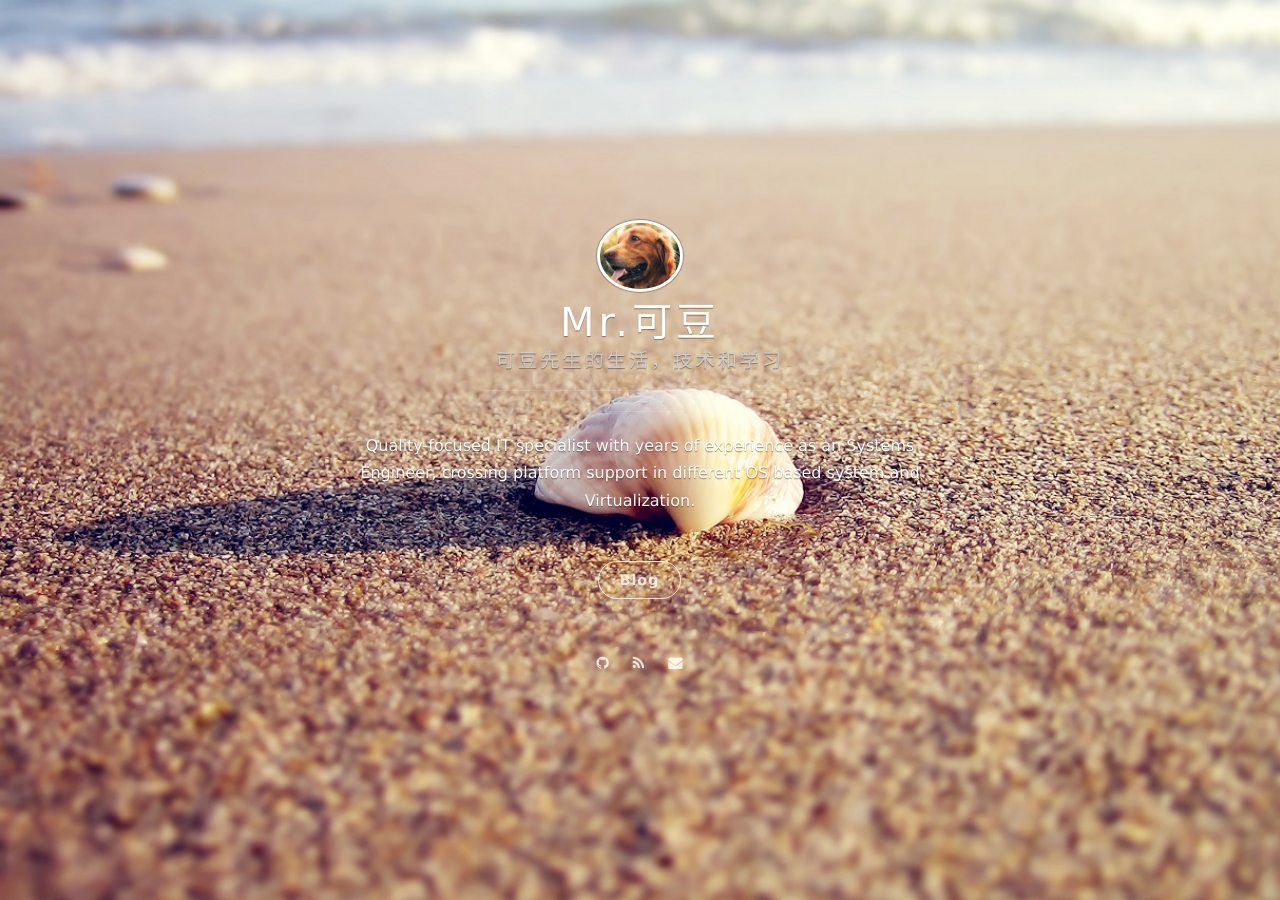
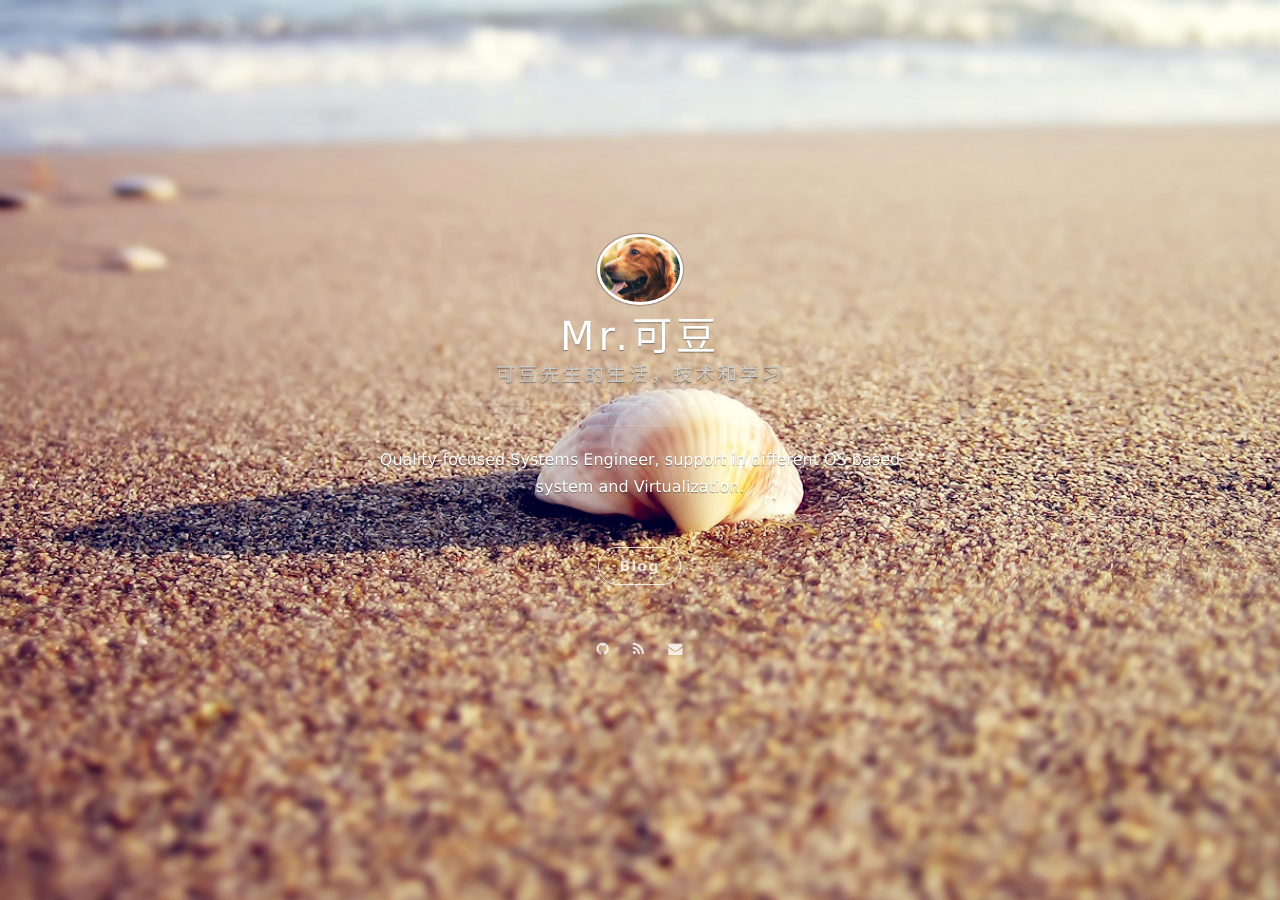
Before and after one commit to NickSu86/NickSu86.github.io, a Jekyll site: the page built from index.html, in a window 1280 px wide. Built offline with Jekyll 4.4.1, drawn with Linux system fonts in a browser that asks for light colours; nearby versions of some CDN libraries; the list of posts is cut into pages by our own code.

Commit message:
update _config.yml

```diff
--- a/_config.yml
+++ b/_config.yml
@@ -1,7 +1,7 @@
 # Basic
 title: Mr.可豆
 subtitle: 可豆先生的生活，技术和学习
-welcome_message: Quality-focused IT specialist with years of experience as an Systems Engineer, crossing platform support in different OS based system  and Virtualization.
+welcome_message: Quality-focused Systems Engineer, support in different OS based system and Virtualization.
 #creator: <a href="http://onev.cat">@onevcat</a>
 
 #url: "http://vno.onevcat.com"
```
